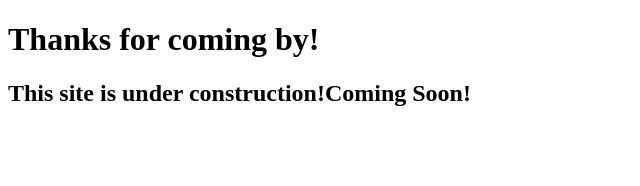
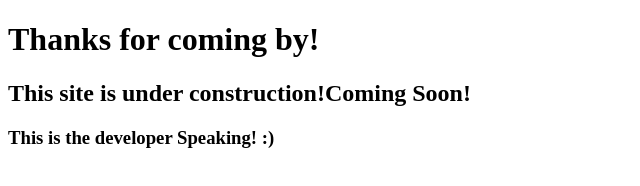
Before and after one commit to lipspotatochipss/coursera-test, a plain HTML site: page site/index.html in a window 1280 px wide. Shown: the whole page, without its empty margins (0-640 px from the left). Drawn offline with Linux system fonts and the light colour scheme.

Commit message:
Changes part 2!

```diff
--- a/site/index.html
+++ b/site/index.html
@@ -6,5 +6,6 @@
 <body>
 <h1>Thanks for coming by!</h1>
 <h2>This site is under construction!Coming Soon!</h2>
+<h3>This is the developer Speaking! :)</h3>
 </body>
 </html>
```
